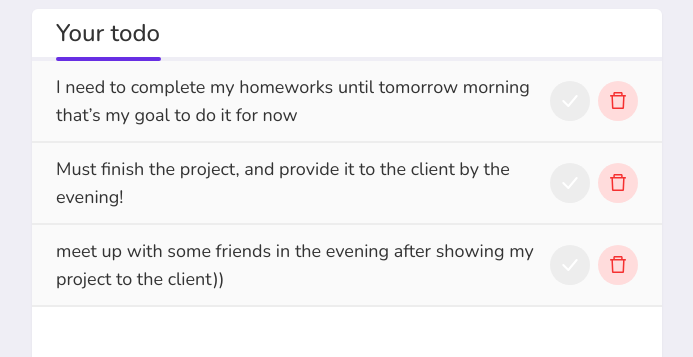
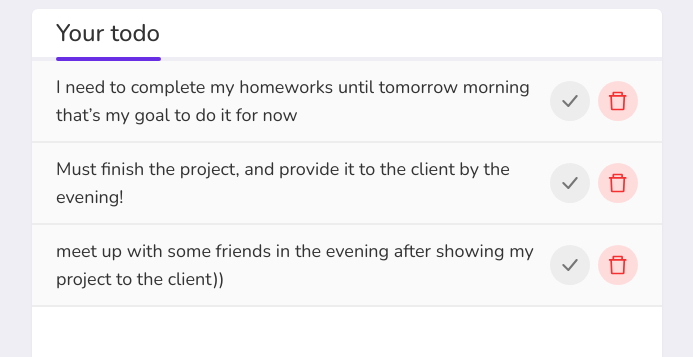
Before and after one commit to itsaslanov/todo-app, a Vue app: page / in a window 1280 px wide. Shown: the top 357 px of the page, without its empty margins (293-986 px from the left). Built offline with nearby package versions, Linux system fonts and the light colour scheme.

Commit message:
transition added

```diff
--- a/src/App.vue
+++ b/src/App.vue
@@ -40,6 +40,8 @@ const toggleDone = (id) => {
   const index = tasks.value.findIndex((task) => task.id === id);
   tasks.value[index].done = !tasks.value[index].done;
 };
+
+const show = ref(true);
 </script>
 
 <template>
--- a/src/components/AppLayoutTasks.vue
+++ b/src/components/AppLayoutTasks.vue
@@ -20,12 +20,16 @@ const toggleDone = (id) => {
   <AppCard>
     <h1 class="text-lg font-medium py-2 px-6 sm:text-2xl">Your todo</h1>
     <div class="relative bg-light-purple h-[4px]">
-      <div class="absolute w-[105px] h-[4px] bg-purple rounded-xl left-6"></div>
+      <div
+        class="absolute sm:w-[105px] w-[80px] h-[4px] bg-purple rounded-xl left-6"
+      ></div>
     </div>
-    <div class="h-[87vh] sm:h-[84vh] overflow-scroll">
+    <div class="h-[87vh] sm:h-[84vh] overflow-x-hidden overflow-scroll">
       <!-- TODOS -->
-      <ul class="list-none" v-for="task in tasks" :key="task.id">
+      <TransitionGroup name="list" tag="ul" class="list-none">
         <li
+          v-for="task in tasks"
+          :key="task.id"
           class="bg-light-gray py-3 px-6 border-b-2 border-light-gray-20 md:flex md:justify-between"
           :class="task.done ? 'bg-light-green' : ''"
         >
@@ -43,7 +47,8 @@ const toggleDone = (id) => {
                 class="rounded-[50%] sm:w-[40px] w-[30px] sm:h-[40px] h-[30px]"
               >
                 <span class="relative w-4 block">
-                  <svg class="absolute top-2/4 left-2/4 translate-x-[-10%] sm:translate-x-[25%] translate-y-[-50%]"
+                  <svg
+                    class="absolute top-2/4 left-2/4 translate-x-[-10%] sm:translate-x-[25%] translate-y-[-50%]"
                     width="16"
                     height="12"
                     viewBox="0 0 16 12"
@@ -51,7 +56,8 @@ const toggleDone = (id) => {
                     xmlns="http://www.w3.org/2000/svg"
                   >
                     <path
-                      class="check-done"
+                      stroke="#767676"
+                      :class="task.done ? 'check-done' : ''"
                       d="M1.33333 6L6.33333 11L14.6667 1"
                       stroke-width="2"
                       stroke-linecap="round"
@@ -65,7 +71,21 @@ const toggleDone = (id) => {
                 color="danger"
                 class="rounded-[50%] sm:w-[40px] w-[30px] sm:h-[40px] h-[30px]"
               >
-                <img src="../assets/icons/delete.svg" class="mx-auto w-4" />
+                <span class="relative w-4 block">
+                  <svg
+                    class="absolute top-2/4 left-2/4 translate-x-[-10%] sm:translate-x-[15%] translate-y-[-50%]"
+                    width="18"
+                    height="19"
+                    viewBox="0 0 18 19"
+                    fill="none"
+                    xmlns="http://www.w3.org/2000/svg"
+                  >
+                    <path
+                      d="M5.4375 1.71H5.25C5.35313 1.71 5.4375 1.6245 5.4375 1.52V1.71H12.5625V1.52C12.5625 1.6245 12.6469 1.71 12.75 1.71H12.5625V3.42H14.25V1.52C14.25 0.681625 13.5773 0 12.75 0H5.25C4.42266 0 3.75 0.681625 3.75 1.52V3.42H5.4375V1.71ZM17.25 3.42H0.75C0.335156 3.42 0 3.75963 0 4.18V4.94C0 5.0445 0.084375 5.13 0.1875 5.13H1.60312L2.18203 17.5513C2.21953 18.3611 2.88047 19 3.67969 19H14.3203C15.1219 19 15.7805 18.3635 15.818 17.5513L16.3969 5.13H17.8125C17.9156 5.13 18 5.0445 18 4.94V4.18C18 3.75963 17.6648 3.42 17.25 3.42ZM14.1398 17.29H3.86016L3.29297 5.13H14.707L14.1398 17.29Z"
+                      fill="#F53030"
+                    />
+                  </svg>
+                </span>
               </AppButton>
             </div>
             <div class="self-end sm:self-center">
@@ -73,7 +93,7 @@ const toggleDone = (id) => {
             </div>
           </div>
         </li>
-      </ul>
+      </TransitionGroup>
     </div>
   </AppCard>
 </template>
@@ -86,4 +106,14 @@ const toggleDone = (id) => {
 .check-done {
   stroke: white !important;
 }
+
+.list-enter-active,
+.list-leave-active {
+  transition: all 0.5s ease;
+}
+.list-enter-from,
+.list-leave-to {
+  opacity: 0;
+  transform: translateX(30px);
+}
 </style>
```
Also changed, not shown: src/assets/base.css (line endings or trailing spaces).
